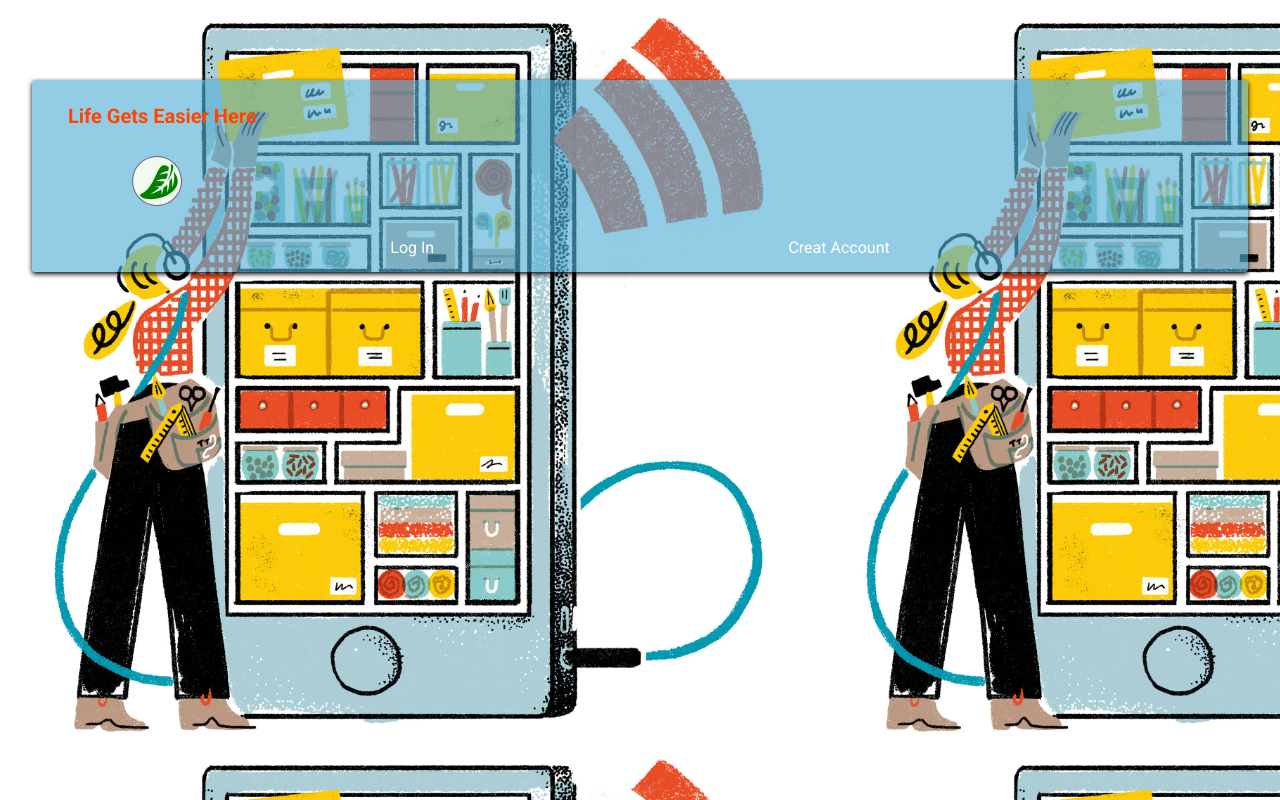
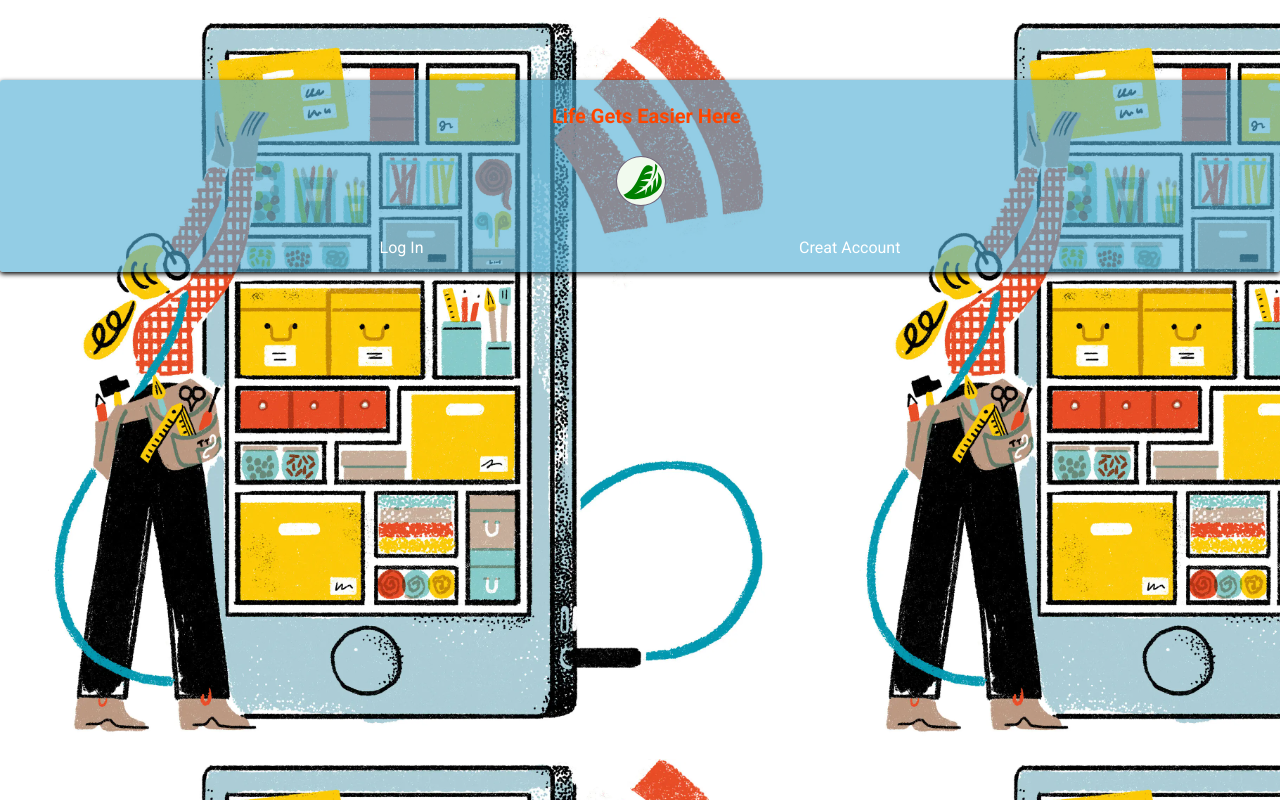
Before and after one commit to orpd0523/olga-perez-capstone, a React (Create React App) app: page /home in a window 1280 px wide. Built offline with nearby package versions, Linux system fonts and the light colour scheme; no server answers.

Commit message:
changed some styles

```diff
--- a/src/components/Card/Card.scss
+++ b/src/components/Card/Card.scss
@@ -28,9 +28,10 @@
   }
   &--home{
     background-color: $minion-yellow-op;
-    height: 12em;
+    height: 12rem;
     margin: 2rem;
     position: relative;
+    margin-inline: auto;
   }
   &--info{
     background-color: $minion-yellow;
--- a/src/pages/HomePage/HomePage.js
+++ b/src/pages/HomePage/HomePage.js
@@ -7,8 +7,10 @@ function HomePage() {
     return (
         <div className="home">
             <Card color="home">
+                <div className="home__box">
                 <h3 className="home__title">Life Gets Easier Here</h3>
                 <GiFallingLeaf size={50} className="home__leaf" />
+                </div>
                 <div className="home__links">
                     <Link to="/login" className="home__link">
                         Log In
--- a/src/pages/HomePage/HomePage.scss
+++ b/src/pages/HomePage/HomePage.scss
@@ -4,7 +4,11 @@
     min-height: calc(100vh);
     padding-top: 3rem;
     background-image: url("../../assets/images/home.png");
-
+    &__box{
+        width: 100%;
+        max-width: 15rem;
+        margin-inline: auto;
+    }
     &__title {
         color: $orange-red;
         margin-left: 2rem;
```
